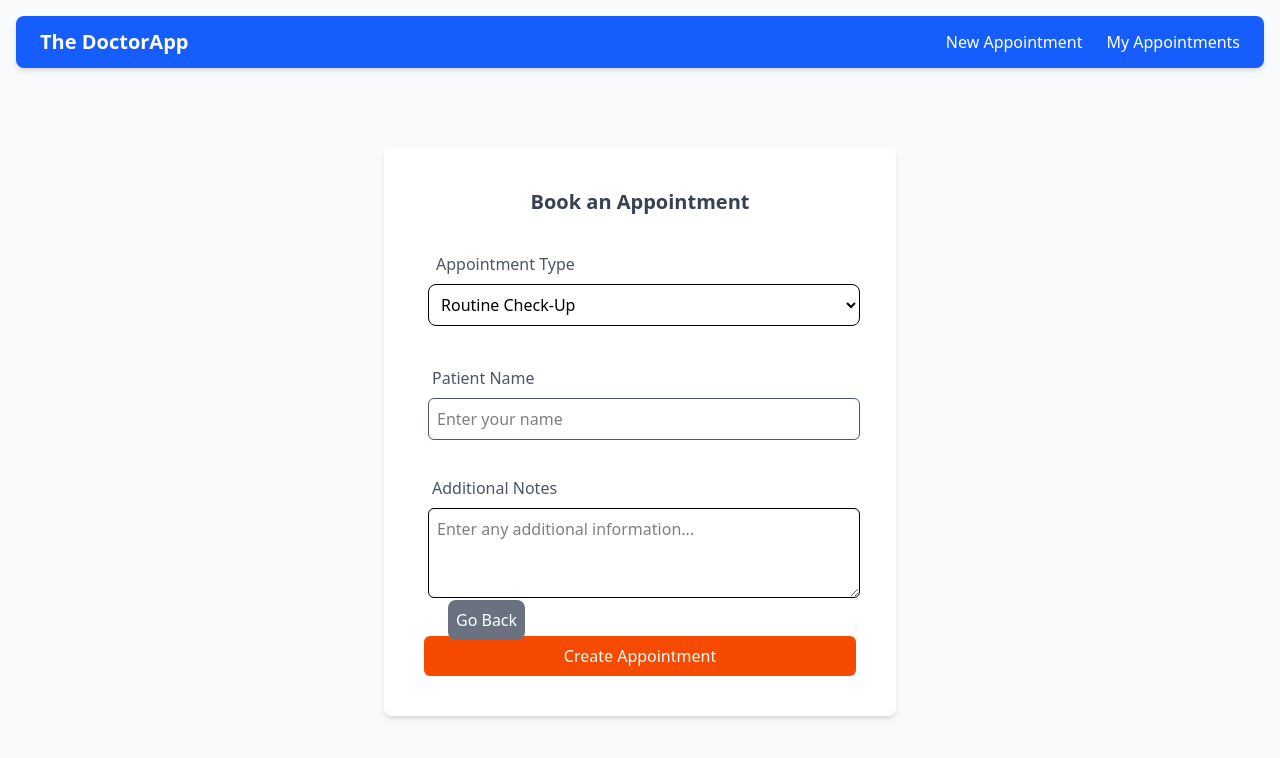
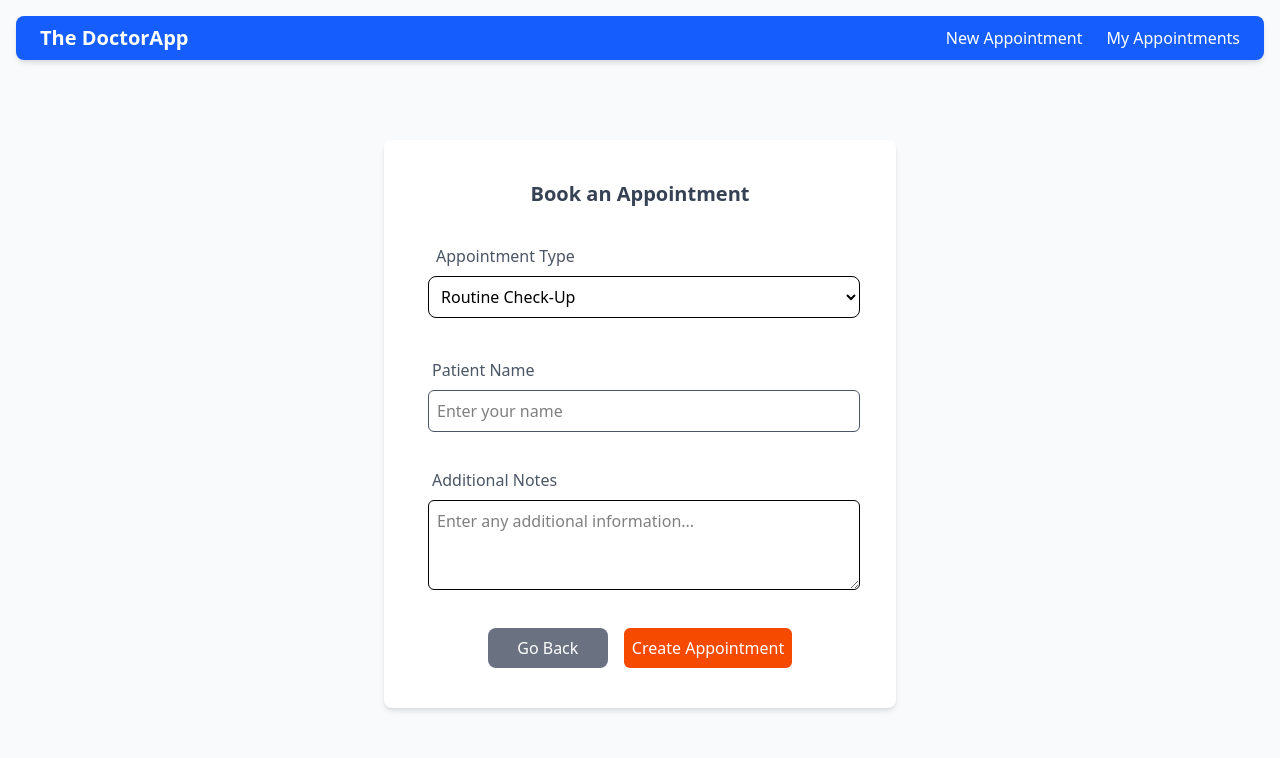
Before and after one commit to neeru0713/babyStepsAssignment, a React (Vite) app in the folder frontend/: page /appointment in a window 1280 px wide. Shown: the top 758 px of the page. Built offline with nearby package versions, Linux system fonts and the light colour scheme.

Commit message:
styles change

```diff
--- a/frontend/src/components/Home.jsx
+++ b/frontend/src/components/Home.jsx
@@ -65,7 +65,7 @@ const Home = () => {
         <span className="text-2xl">{getGreeting().icon} </span>
       </h1>
 
-      <div className="flex mt-10 gap-5 items-stretch min-h-screen">
+      <div className="flex mt-4 gap-2 items-stretch min-h-screen">
         <DoctorCard doctorOptions={doctorOptions} doctors={doctors}/>
         <Slots />
       </div>
--- a/frontend/src/components/appointment/Appointment.jsx
+++ b/frontend/src/components/appointment/Appointment.jsx
@@ -1,13 +1,16 @@
 import React from "react";
 import { useSelector, useDispatch } from "react-redux";
-import { setAppointmentDetails, bookAppointment } from "../../redux/actions/appointmentAction";
+import {
+  setAppointmentDetails,
+  bookAppointment,
+} from "../../redux/actions/appointmentAction";
 import Selector from "../form/Selector";
 import { Link, useNavigate } from "react-router-dom";
 const Appointment = () => {
   const dispatch = useDispatch();
   const appointment = useSelector((state) => state.appointment.appointment);
   const mode = useSelector((state) => state.appointment.mode);
-  const navigate = useNavigate()
+  const navigate = useNavigate();
   const appointmentTypes = [
     { label: "Routine Check-Up", value: "Routine Check-Up" },
     { label: "General Consultation", value: "General Consultation" },
@@ -15,16 +18,16 @@ const Appointment = () => {
 
   const handleChange = (e) => {
     const { name, value } = e.target;
-    dispatch(setAppointmentDetails({ ...appointment , [name]: value }));
+    dispatch(setAppointmentDetails({ ...appointment, [name]: value }));
   };
 
   const onSelectorChange = (name, value, type) => {
-    dispatch(setAppointmentDetails({ ...appointment , [name]: value }));
+    dispatch(setAppointmentDetails({ ...appointment, [name]: value }));
   };
 
   const bookAppointmentHandler = () => {
-   dispatch(bookAppointment(mode))
-   navigate('/my-appointments')
+    dispatch(bookAppointment(mode));
+    navigate("/my-appointments");
   };
 
   return (
@@ -77,21 +80,23 @@ const Appointment = () => {
           ></textarea>
         </div>
 
-        <button
-          type="submit"
-          className="w-full bg-orange-600 text-white p-2 rounded-md hover:bg-orange-700 transition"
-          onClick={bookAppointmentHandler}
-        >
-          {mode === 'create' ? 'Create' : 'Edit'} Appointment
-        </button>
+        <div class="btn-group flex gap-4 items-center">
+          <Link to="/">
+            <button className="w-30 bg-gray-500 text-white p-2 rounded-lg hover:bg-gray-600 cursor-pointer transition">
+
+              Go Back
+            </button>
+          </Link>
+
+          <button
+            type="submit"
+            className="w-full bg-orange-600 text-white p-2 rounded-md hover:bg-orange-700 transition cursor-pointer"
+            onClick={bookAppointmentHandler}
+          >
+            {mode === "create" ? "Create" : "Edit"} Appointment
+          </button>
+        </div>
       </div>
-
-      <Link to="/">
-        <button className="absolute bottom-[20%] left-[35%] bg-gray-500 text-white p-2 rounded-lg hover:bg-gray-600 cursor-pointer transition">
-          {" "}
-          Go Back{" "}
-        </button>
-      </Link>
     </div>
   );
 };
--- a/frontend/src/components/nav/Navbar.jsx
+++ b/frontend/src/components/nav/Navbar.jsx
@@ -15,7 +15,7 @@ const Navbar = () => {
   };
 
   return (
-    <nav className="bg-blue-600 text-white py-3 px-6 shadow-md rounded-lg mb-8">
+    <nav className="bg-blue-600 text-white py-2 px-6 shadow-md rounded-lg mb-4">
       <div className="container mx-auto flex justify-between items-center">
         <Link to="/">
           <h1 className="text-xl font-bold">The DoctorApp</h1>
--- a/frontend/src/components/slot/Slots.jsx
+++ b/frontend/src/components/slot/Slots.jsx
@@ -39,7 +39,7 @@ const Slots = () => {
       {selectedDoctor ? (
 
         <div className="flex items-center gap-4">
-          <div className="mt-4 flex flex-col items-start gap-1 px-4">
+          <div className="mt-2 flex flex-col items-start gap-1 px-4">
             <label className="block text-gray-700 font-medium text-center">
               Select Appointment Date:
             </label>
@@ -53,7 +53,7 @@ const Slots = () => {
             />
           </div>
 
-          <div className="mt-4 flex flex-col items-start gap-1 px-4">
+          <div className="mt-2 flex flex-col items-start gap-1 px-4">
             <label className="block text-gray-700 font-medium text-center">
               Slot Duration
             </label>
@@ -76,7 +76,7 @@ const Slots = () => {
 
       {selectedDoctor && selectedDate && selectedSlot && (
         <Link to="/appointment">
-        <button className="absolute bottom-[18%] right-[14%] bg-orange-600 text-white p-2 rounded-lg hover:bg-orange-700 cursor-pointer transition">
+        <button className="w-full mx-1 my-2 bg-orange-600 text-white p-2 rounded-lg hover:bg-orange-700 cursor-pointer transition">
           Next : Book Appointment
         </button>
         </Link>
--- a/frontend/src/components/slot/SlotsGrid.jsx
+++ b/frontend/src/components/slot/SlotsGrid.jsx
@@ -71,7 +71,7 @@ const SlotsGrid = ({ slots }) => {
 
   return (
     <div className="p-4 bg-gray-50 rounded-xl w-full">
-      <div className="flex flex-col gap-10">
+      <div className="flex flex-col gap-5">
         {morningSlots && morningSlots.length > 0 && (
           <div>
             <h3 className="text-md font-semibold text-gray-600 mb-2 pb-1 flex gap-2 items-center justify-center">
```
Also changed, not shown: 1 other file (tests, documents, lock files or other folders).
